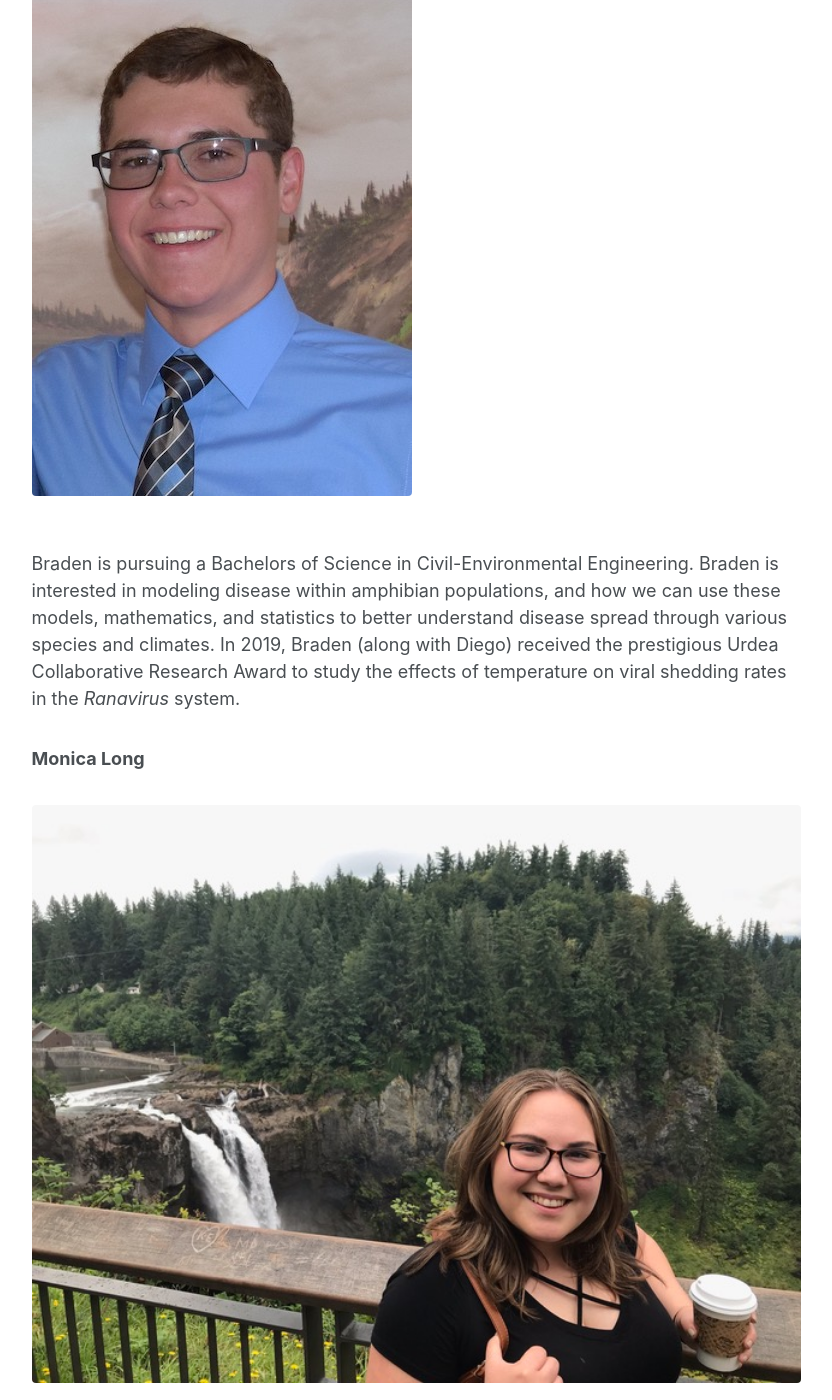
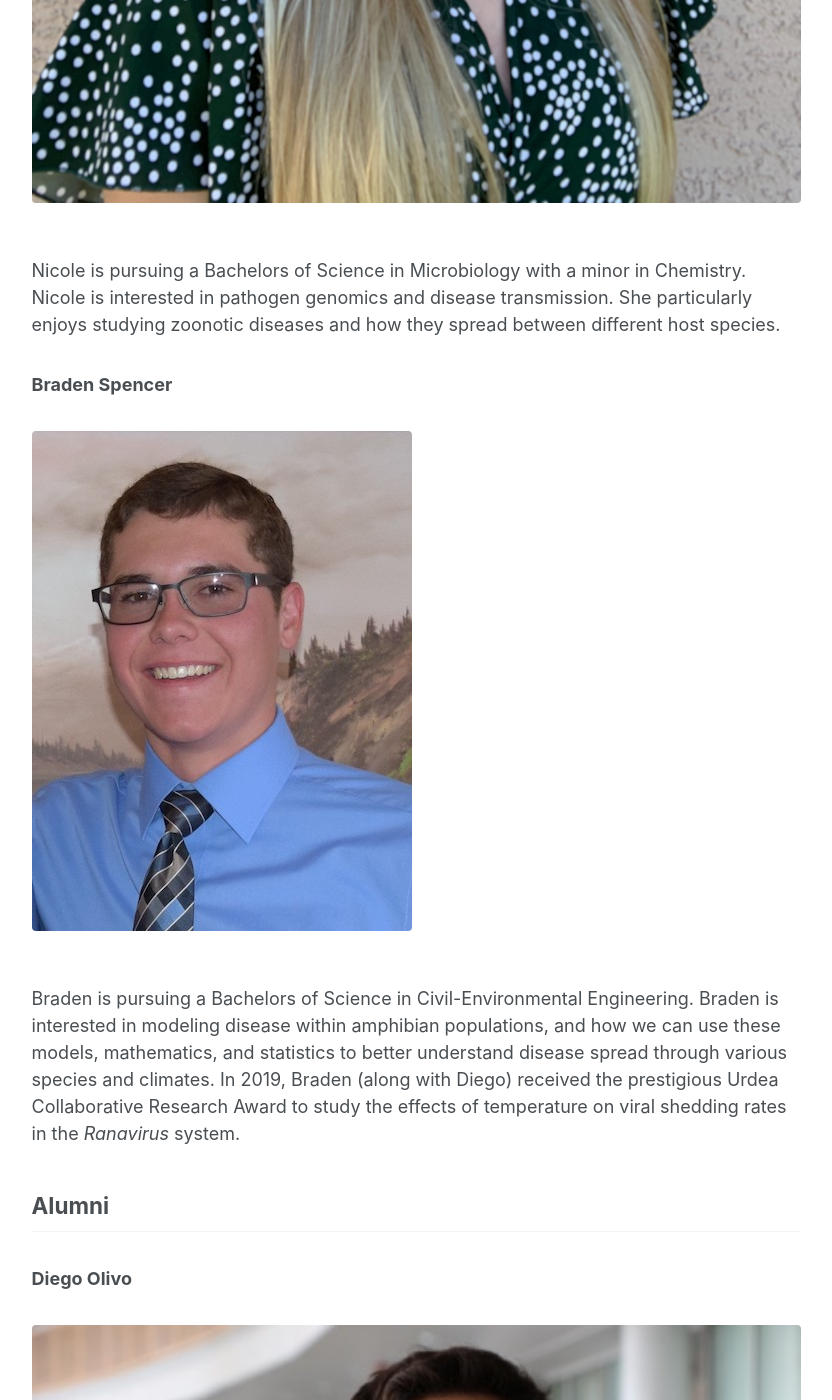
Before and after one commit to jrmihalj/jrmihalj.github.io, a Jekyll site: the page built from _pages/people.md, in a window 1280 px wide and 1400 px high, scrolled down 4174 px. Shown: the whole window, without its empty margins (250-1082 px from the left). Built offline with Jekyll 4.4.1, drawn with Linux system fonts in a browser that asks for light colours; our own code applies the rules of GitHub Pages for plain Markdown files; some of the changed text lies outside the part shown.

Commit message:
add Nicole Crews to people page

```diff
--- a/_pages/people.md
+++ b/_pages/people.md
@@ -50,15 +50,14 @@ Email: kathryn.cooney@nau.edu
 
 ## Undergraduate Students
 
-### Diego Olivo
+### Nicole Crews
 
 <figure>
-  <img src="/images/Diego_Olivo.jpg" style="align:left">
+  <img src="/images/Nicole_Crews.jpeg" style="align:left">
 </figure>
 
-Diego is pursuing a Bachelors of Science in Chemistry and Biology. Diego's primary research interests are in DNA and virology. In 2019, Diego (along with Braden) received the prestigious Urdea Collaborative Research Award to study the effects of temperature on viral shedding rates in the *Ranavirus* system.
+Nicole is pursuing a Bachelors of Science in Microbiology with a minor in Chemistry. Nicole is interested in pathogen genomics and disease transmission. She particularly enjoys studying zoonotic diseases and how they spread between different host species.
 
-Email: dao63@nau.edu
 
 ### Braden Spencer
 
@@ -68,6 +67,18 @@ Email: dao63@nau.edu
 
 Braden is pursuing a Bachelors of Science in Civil-Environmental Engineering. Braden is interested in modeling disease within amphibian populations, and how we can use these models, mathematics, and statistics to better understand disease spread through various species and climates. In 2019, Braden (along with Diego) received the prestigious Urdea Collaborative Research Award to study the effects of temperature on viral shedding rates in the *Ranavirus* system.
 
+
+## Alumni
+
+### Diego Olivo
+
+<figure>
+  <img src="/images/Diego_Olivo.jpg" style="align:left">
+</figure>
+
+Diego is pursuing a Bachelors of Science in Chemistry and Biology. Diego's primary research interests are in DNA and virology. In 2019, Diego (along with Braden) received the prestigious Urdea Collaborative Research Award to study the effects of temperature on viral shedding rates in the *Ranavirus* system.
+
+
 ### Monica Long
 
 <figure>
```
Also changed, not shown: images/Nicole_Crews.jpeg (added).
